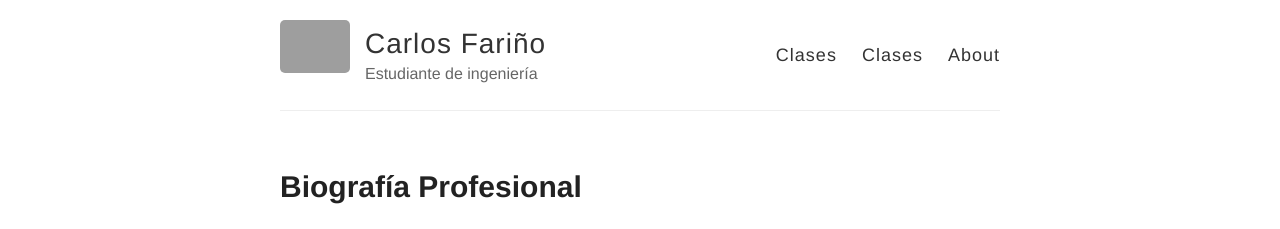
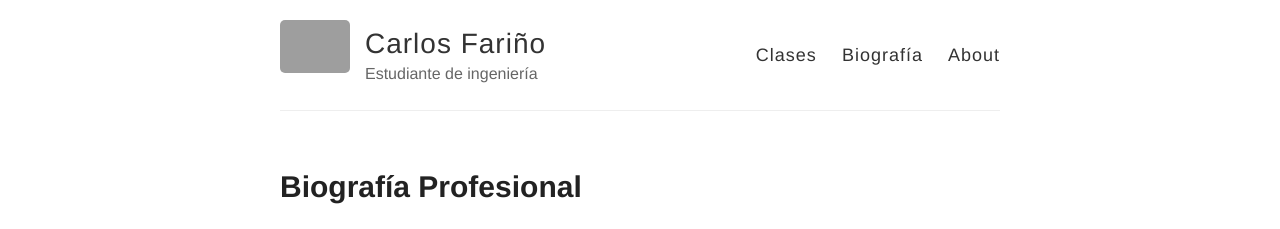
Before and after one commit to andrescharro22/Carlos-F007.github.io, a Jekyll site: the page built from index.html, in a window 1280 px wide. Shown: the top 229 px of the page. Built offline with Jekyll 4.4.1, drawn with Linux system fonts in a browser that asks for light colours; grey boxes are pictures that could not be loaded.

Commit message:
Update default.html

```diff
--- a/_layouts/default.html
+++ b/_layouts/default.html
@@ -28,7 +28,7 @@
 
           <nav>
             <a href="{{ site.baseurl }}/">Clases</a>
-            <a href="{{ site.baseurl }}/">Clases</a>
+            <a href="{{ site.baseurl }}/biografía">Biografía</a>
             <a href="{{ site.baseurl }}/about">About</a>
           </nav>
         </header>
```
